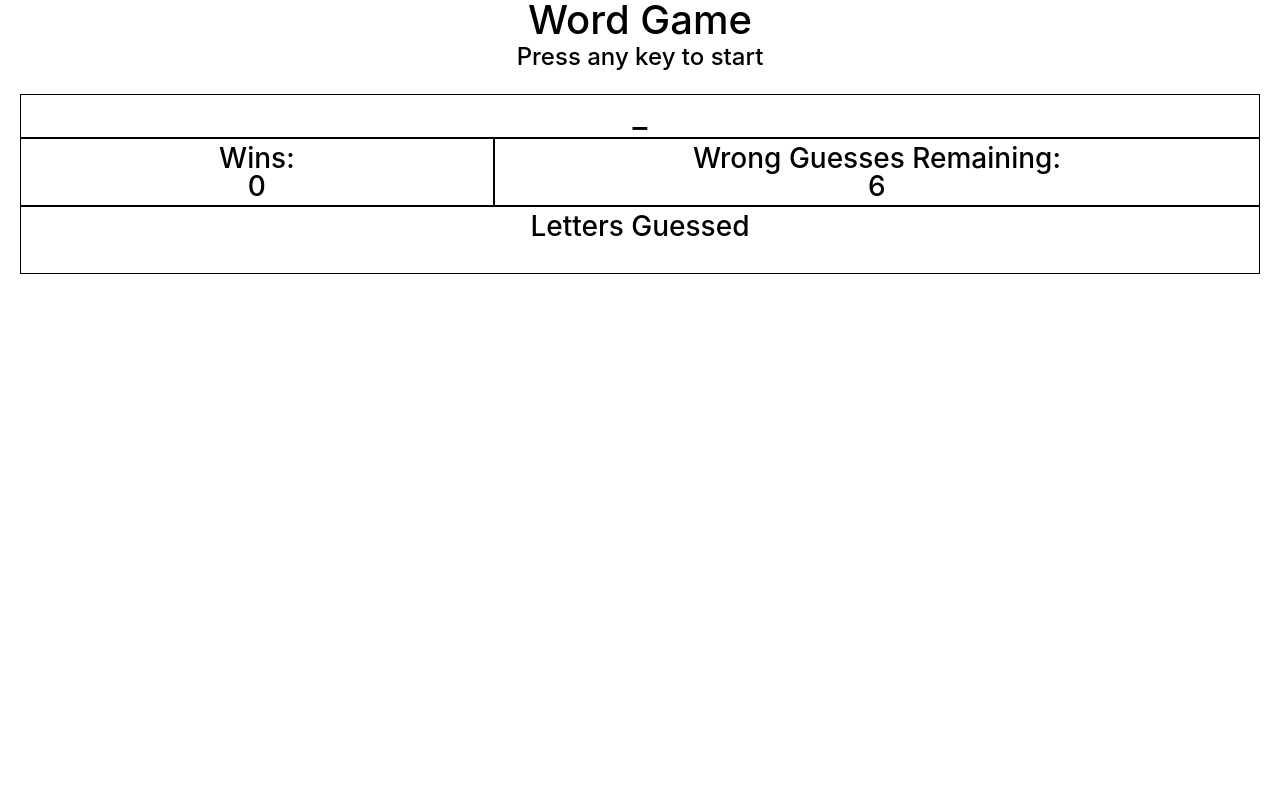
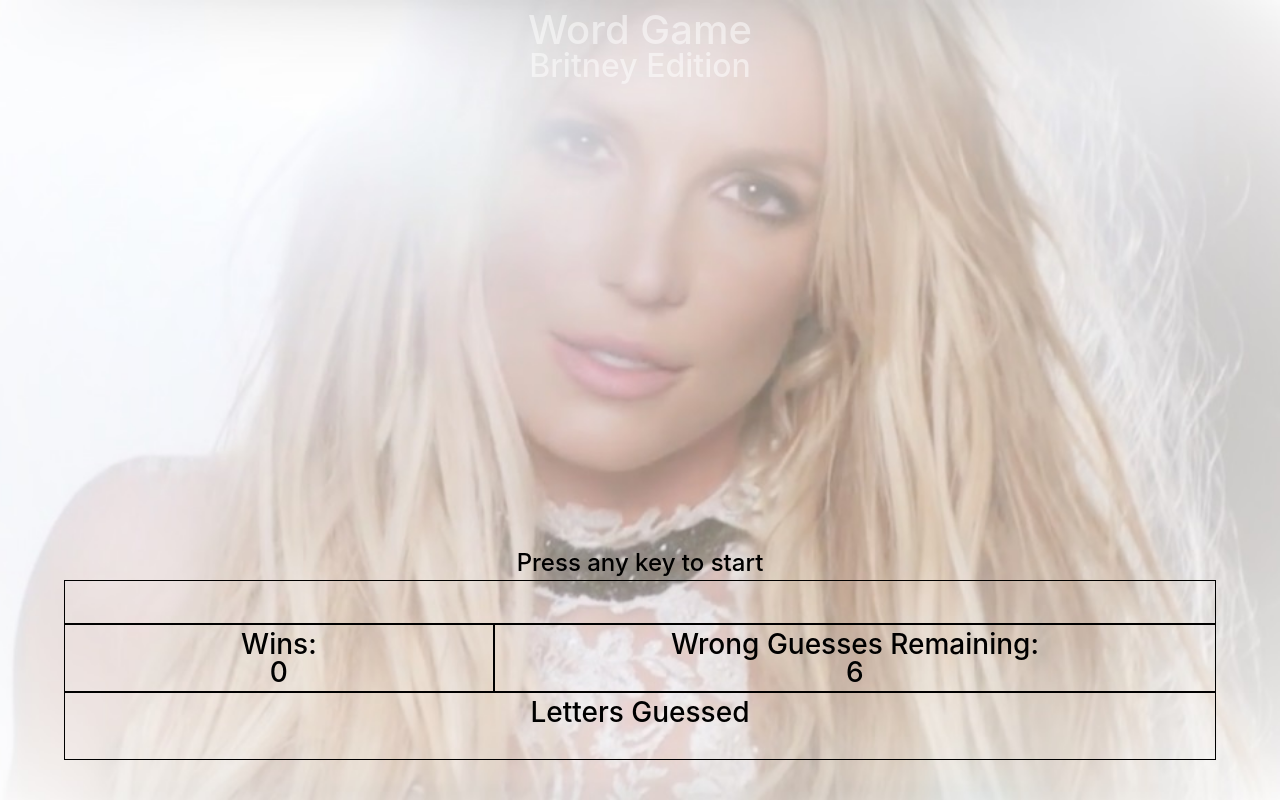
Before and after one commit to aOpenbrier/Word-Guess-Game, a plain HTML site: page index.html in a window 1280 px wide. Drawn offline with Linux system fonts and the light colour scheme.

Commit message:
added css styling

```diff
--- a/assets/css/style.css
+++ b/assets/css/style.css
@@ -1,38 +1,53 @@
 body{
     text-align: center;
+    background: white url("../images/britneyglory.jpg") no-repeat fixed center top;
+    background-size: cover;
 }
+
+.title{
+margin: 5px;
+padding: 5px;
+font-weight: 700;
+color: rgba(255,255,255, 0.5);
+
+}
+
 #grid{
     display: grid;
-    margin: 20px;
+    width: 90%;
+    position: fixed;
+    bottom: 5%;
+    left: 5%;
 }
 
 .message{
+    grid-row: 1 / 2;
+    grid-column: 1 / 3;
     padding: 5px;
 }
-
 .hidden{
-    grid-row: 1 / 2;
+    grid-row: 2 / 3;
     grid-column: 1 / 3;
     border: 1px solid black;
     padding: 5px;
 }
 
 .wincount{
-    grid-row: 2 / 3;
+    grid-row: 3 / 4;
     grid-column: 1 / 2;
     border: 1px solid black;
     padding: 5px;
 }
 
 .guesscount{
-    grid-row: 2 / 3;
+    grid-row: 3 / 4;
     grid-column: 2 / 3;
     border: 1px solid black;
     padding: 5px;
 }
 
 .letters{
-    grid-row: 3 / 4;
+    grid-row: 4 / 5;
     grid-column: 1 / 3;
     border: 1px solid black;
     padding: 5px;
--- a/index.html
+++ b/index.html
@@ -1,5 +1,6 @@
 <!DOCTYPE html>
 <html lang="en">
+
 <head>
     <meta charset="UTF-8">
     <meta name="viewport" content="width=device-width, initial-scale=1.0">
@@ -8,15 +9,19 @@
     <link rel="stylesheet" href="assets/css/style.css">
     <title>Word Game</title>
 </head>
+
 <body>
-    <h1>Word Game</h1>
+    <div class="title">
+        <h1>Word Game</h1>
+        <h2>Britney Edition</h2>
+    </div>
 
-    <div class="message">
-        <h4 id="message">Press any key to start</h4>
-    </div>
     <div id="grid">
+        <div class="message">
+                <h4 id="message">Press any key to start</h4>
+        </div>
         <div class="hidden">
-            <h2 id="hidden">_</h2>
+            <h2 id="hidden">&nbsp;</h2>
         </div>
         <div class="wincount">
             <h3>Wins:</h3>
@@ -31,7 +36,8 @@
             <h3 id="letters">&nbsp;</h3>
         </div>
     </div>
-<!-- <script src="https://code.jquery.com/jquery-3.3.1.js" integrity="sha256-2Kok7MbOyxpgUVvAk/HJ2jigOSYS2auK4Pfzbm7uH60=" crossorigin="anonymous"></script> -->
-<script src="assets/javascript/game.js"></script>
+    <!-- <script src="https://code.jquery.com/jquery-3.3.1.js" integrity="sha256-2Kok7MbOyxpgUVvAk/HJ2jigOSYS2auK4Pfzbm7uH60=" crossorigin="anonymous"></script> -->
+    <script src="assets/javascript/game.js"></script>
 </body>
+
 </html>
```
